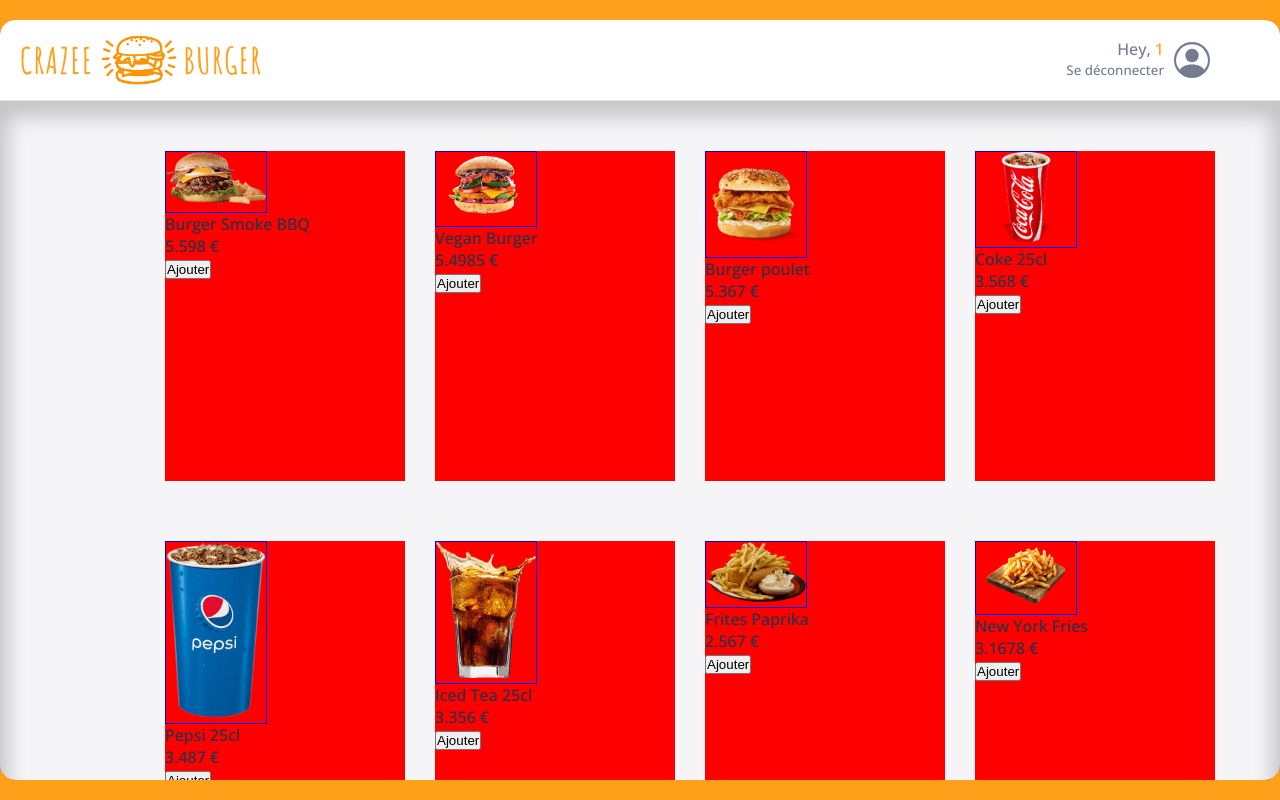
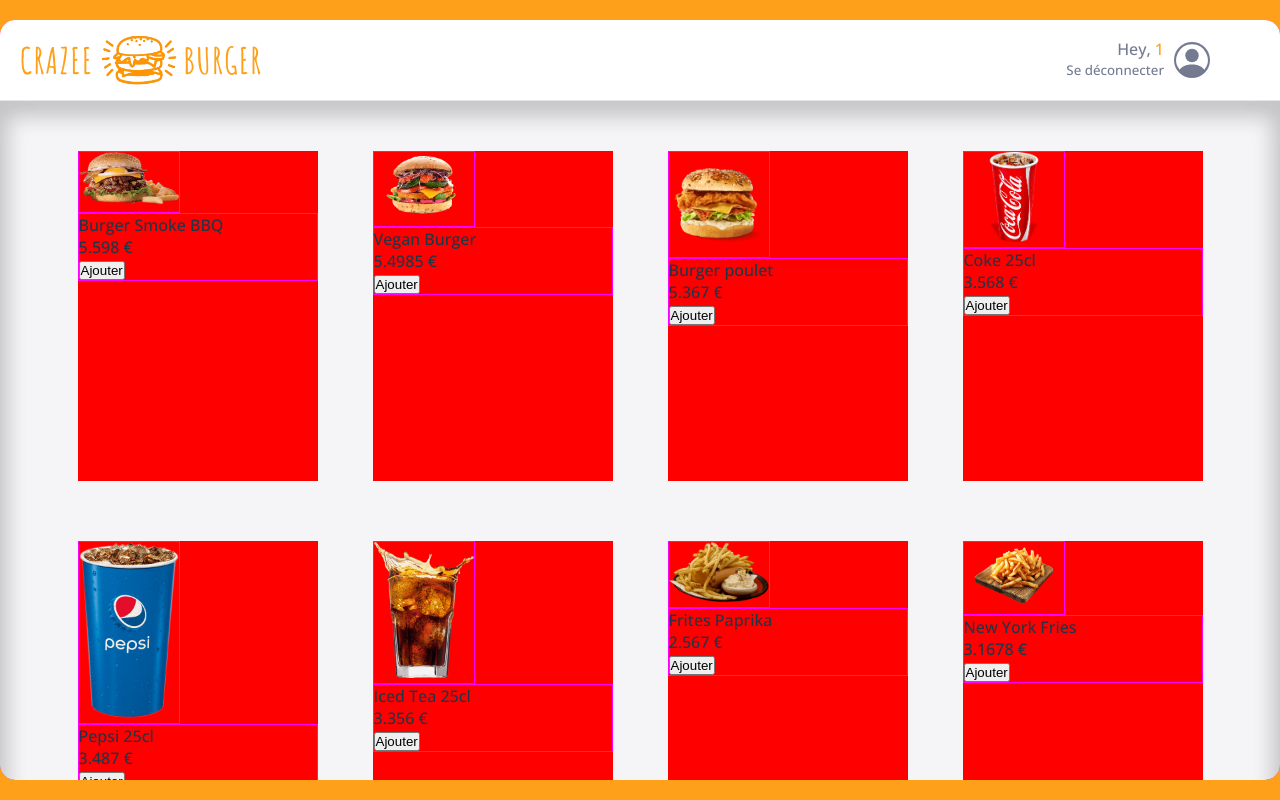
Before and after one commit to loiclo/crazee-burger, a React (Vite) app: page /order/1 in a window 1280 px wide. Built offline with nearby package versions, Linux system fonts and the light colour scheme.

Commit message:
♻️ F05: ORDER > MENU > Create <Product/>

```diff
--- a/src/components/pages/order/Main/Menu.jsx
+++ b/src/components/pages/order/Main/Menu.jsx
@@ -2,6 +2,7 @@
 import styled from "styled-components";
 import {fakeMenu2 } from "../../../../fakeData/fakeMenu";
 import { theme } from '/src/theme/index.jsx';
+import Product from "./Product";
 
 export default function Menu() {
     const [menu, setMenu] = useState(fakeMenu2)
@@ -9,34 +10,20 @@
   return (
     <MenuStyled className="menu">
         {menu.map((produit) => {
-            return (
-              <div className="produit">
-                <div className="image">
-                  <img src={produit.imageSource} alt={produit.title}/>
-                </div>
-                <div className="info-text">
-                  <div className="title">{produit.title}</div>
-                  <div className="description">
-                  <div className="price">{produit.price} €</div>
-                  <button className="add-button">Ajouter</button>
-                  </div>
-                </div>
-              </div>
-            )
+            return <Product title={produit.title} imageSource={produit.imageSource} price={produit.price} />
         })}
-
-      </MenuStyled>
+    </MenuStyled>
   )
 }
 
 const MenuStyled = styled.div`
   background: ${theme.colors.background_white};
-  box-shadow: 0px 8px 20px 8px rgba(0, 0, 0, 0.2) inset;
   display: grid;
   grid-template-columns: repeat(4, 1fr);
   grid-row-gap: 60px;
-  padding: 50px 50px 50px 150px;
+  padding: 50px 50px 150px;
   justify-items: center;
+  box-shadow: 0px 8px 20px 8px rgba(0, 0, 0, 0.2) inset;
 
     .produit{
       background: red;
@@ -44,21 +31,19 @@
       height: 330px;
 
       .image{
-      border: 1px solid blue;
+      border: 1px solid fuchsia;
       width: 100px;
       height: auto;
-
-
       /* width: 200px;
       height: 145px; */
         img{
           width: 100%;
           height: 100%;
-          justify-content: center;
+          object-fit: cover;
         }
       }
-
+      .description{
+      border: 1px solid fuchsia;
+      }
     }
-
-
 `;
--- /dev/null
+++ b/src/components/pages/order/Main/Product.jsx
@@ -0,0 +1,16 @@
+export default function Product({title, imageSource, price}) {
+  return (
+    <div className="produit">
+        <div className="image">
+            <img src={imageSource} alt={title}/>
+        </div>
+    <div className="info-text">
+      <div className="description">
+        <div className="title">{title}</div>
+        <div className="price">{price} €</div>
+        <button className="add-button">Ajouter</button>
+      </div>
+    </div>
+  </div>
+  )
+}
```
